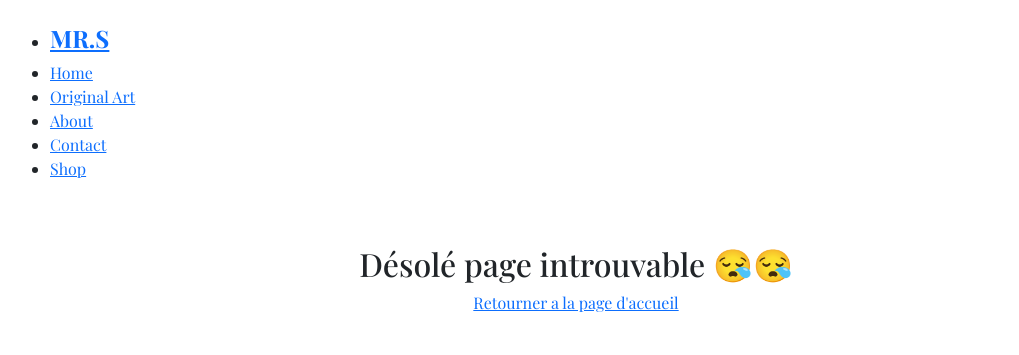
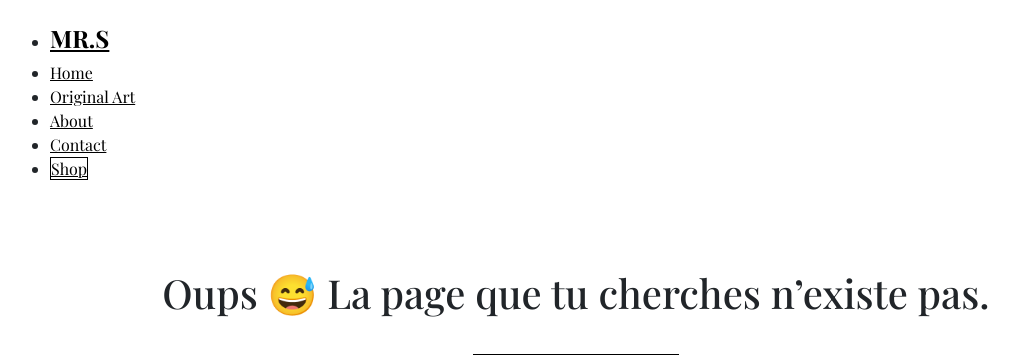
Before and after one commit to Brisco237/portfolioMrs, a Django app: template portfolioMrs/templates/404.html in a window 1280 px wide. Shown: the top 355 px of the page, without its empty margins (64-1083 px from the left). Run offline with Django 5.2, Linux system fonts and the light colour scheme; the template is opened without the code that fills it, so the values that code supplies are empty; some libraries are stand-ins or nearby versions; some web fonts are replaced.

Commit message:
presque fini.j'essaie d'abord de deployer pour voir ce que ca donne en ligne

```diff
--- a/portfolioMrs/templates/404.html
+++ b/portfolioMrs/templates/404.html
@@ -3,22 +3,46 @@
 {% block title %}Mr.S | Page not found{% endblock title %}
 
 {% block content %}
-<div class="container">
+<div class="container" id="page-error">
     <div class="row">
-        <div class="col-md-12">
+        <div class="col-md-12" id="navbar">
             {% include "navbar.html" %}
         </div>
     </div>
-    <div class="row mt-5">
-        <div class="col-md-12 text-center">
-            <h2>Désolé page introuvable 😪😪</h2>
-            <a href="{% url 'home' %}">Retourner a la page d'accueil</a>
+    <br>
+    <div class="row mt-5 text-center mb-5">
+        <div class="col-md-12" id="text-error">
+            <h1>Oups 😅 La page que tu cherches n’existe pas.</h1>
+            <br><br>
+            <a href="{% url 'home' %}" id="btn-retour">Retourner a l'accueil</a>
         </div>
     </div>
-    <div class="row mt-5">
-        <div class="col-md-12">
-            {% include "footer.html" %}
-        </div>
-    </div>
+    <br><br>
+    {% include "footer.html" %}
 </div>
+
+<style>
+#navbar .first-nav ul li a{
+    color: black;
+}
+#navbar .first-nav ul li a:hover{
+    border-bottom:1px solid black;
+}
+#navbar .first-nav ul li .shop-button{
+    border:1px solid black;
+}
+#navbar .first-nav ul li .shop-button:hover{
+    color:white;
+    transition:0.5s;
+}
+#btn-retour{
+    text-decoration: none;
+    background-color: black;
+    color: white;
+    padding: 20px 30px;
+}
+#btn-retour:hover{
+    opacity:0.7;
+}
+</style>
 {% endblock content %}
```
